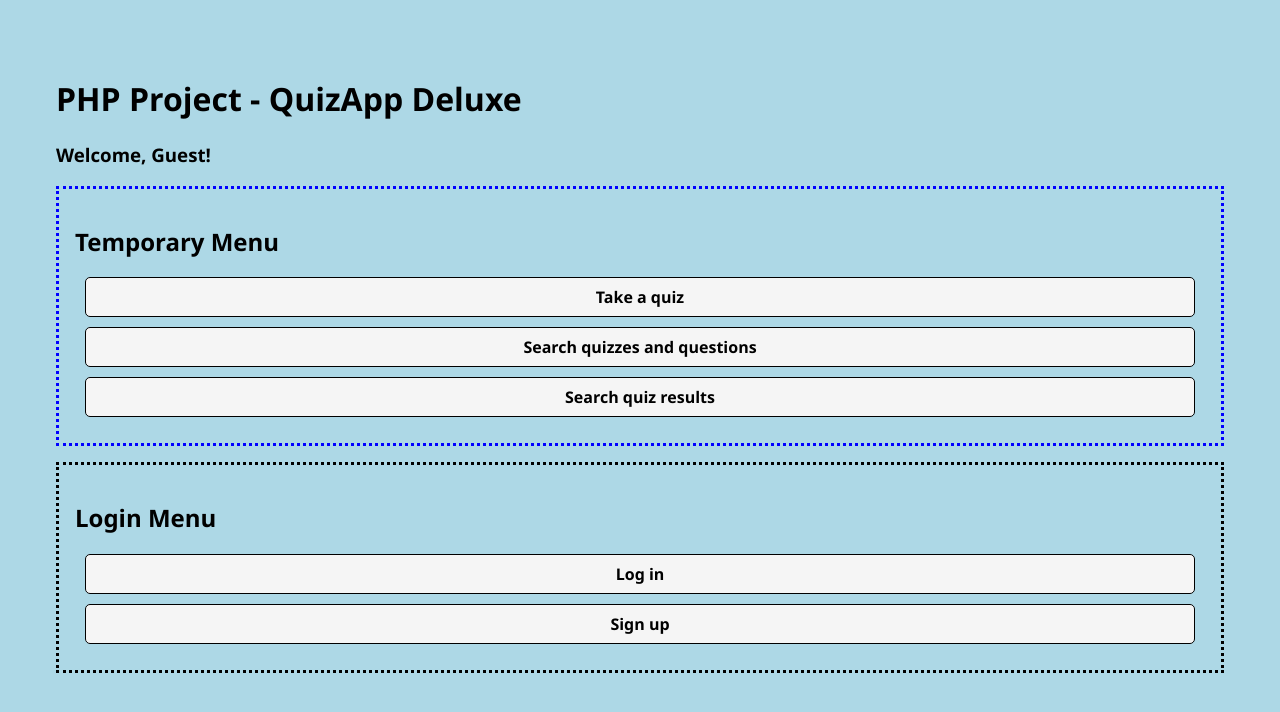
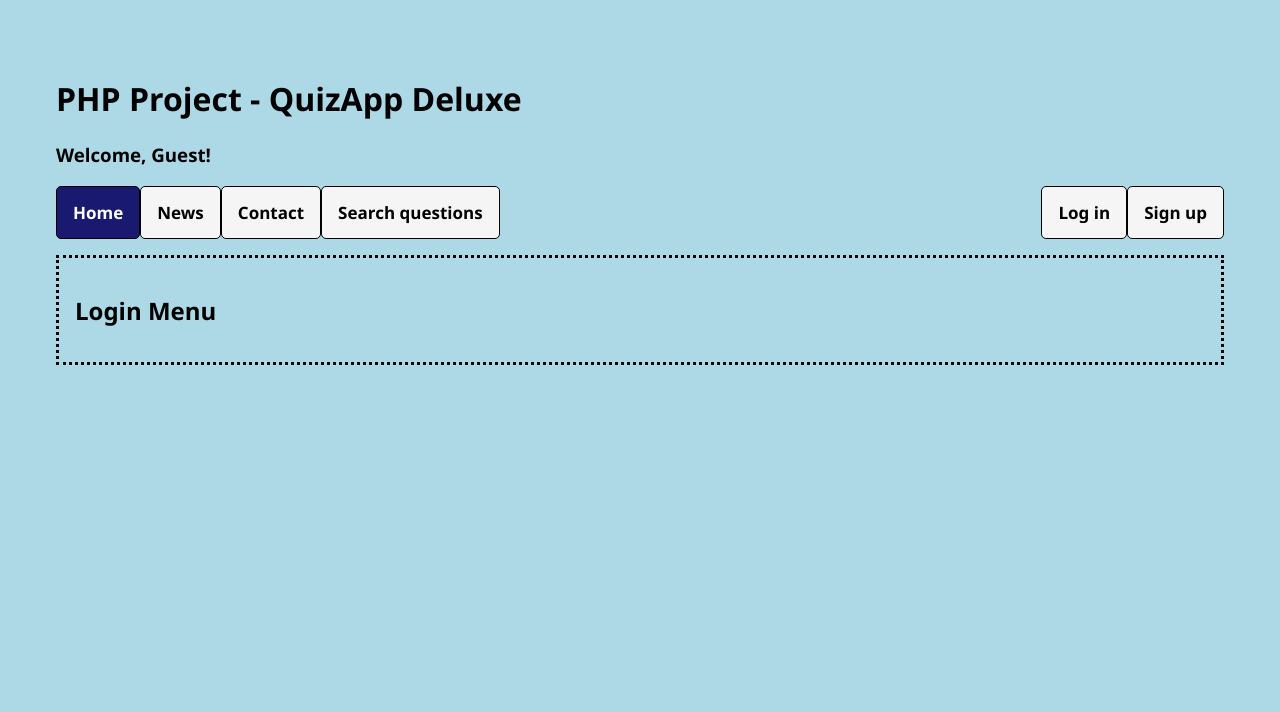
Before and after one commit to JamesDB1/PHProject, a PHP site: page / in a window 1280 px wide. Shown: the top 712 px of the page. Run offline with PHP 8.4, Linux system fonts and the light colour scheme.

Commit message:
Menu and menu styles

```diff
--- a/index.php
+++ b/index.php
@@ -6,20 +6,29 @@
         <link rel="stylesheet" href="styles.css">
     </head>
     <body>
-        <div class="container">
+        <div class="menuContainer">
             <h1>PHP Project - QuizApp Deluxe</h1>
             <h3>Welcome, Guest!</h3>
             <div class="tempMenu">
-                <h2>Temporary Menu</h2>
-                <a href ="takeQuiz.php">Take a quiz</a>
-                <a href="quizSearch.php">Search quizzes and questions</a>
-                <a href="quizzes.php">Search quiz results</a>
+
+                <div class="menuContainer">
+                    <a class="active" href="takeQuiz.php">Home</a>
+                    <a href="quizSearch.php">News</a>
+                    <a href="quizzes.php">Contact</a>
+                    <a href="question.php">Search questions</a>
+                    <div class="menuContainer-right">
+                        <a id="loginButton" href="login-js.php">Log in</a>
+                        <a id="createAccountButton" href="newUser-guest.php">Sign up</a>
+                    </div>
+                </div>
+
+
+
             </div>
             <div class='loginMenu'>
                 <h2>Login Menu</h2>
                 <div>
-                    <a id="loginButton" href="login-js.php">Log in</a>
-                    <a id="createAccountButton" href="newUser-guest.php">Sign up</a>
+
                 </div>
             </div>
 
--- a/styles.css
+++ b/styles.css
@@ -209,14 +209,32 @@ x
 .buttonHolder{
     text-align: center;
 }
-.tempMenu{
-    border: medium dotted blue;
-    padding: 1em;
 
+/* Add a black background color to the top navigation */
+.menuContainer {
+    overflow: hidden;
 }
-.tempMenu a {
-    margin: 10px;
+
+/* Style the links inside the navigation bar */
+.menuContainer a {
+  float: left;
+  text-align: center;
+  padding: 14px 16px;
+  text-decoration: none;
+  font-size: 17px;
 }
+
+/* Add a color to the active/current link */
+.menuContainer a.active {
+  background-color: midnightblue;
+  color: white;
+}
+
+/* Right-aligned section inside the top navigation */
+.menuContainer-right {
+  float: right;
+}
+
 .loginMenu{
     border: medium dotted black;
     padding: 1em;
```
